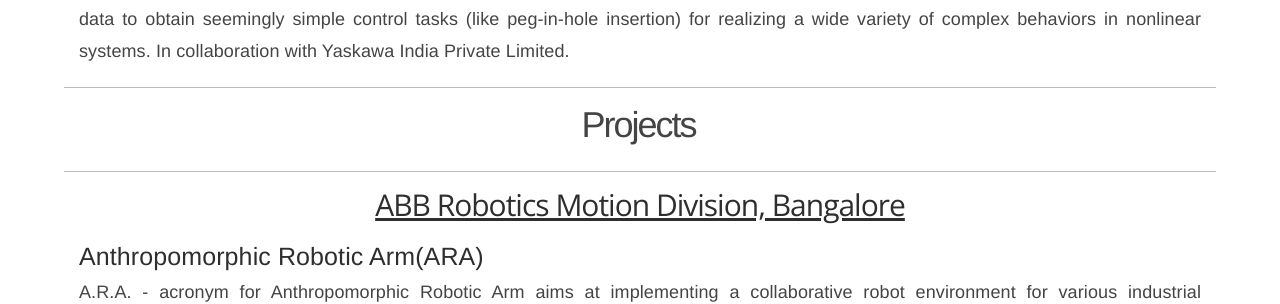
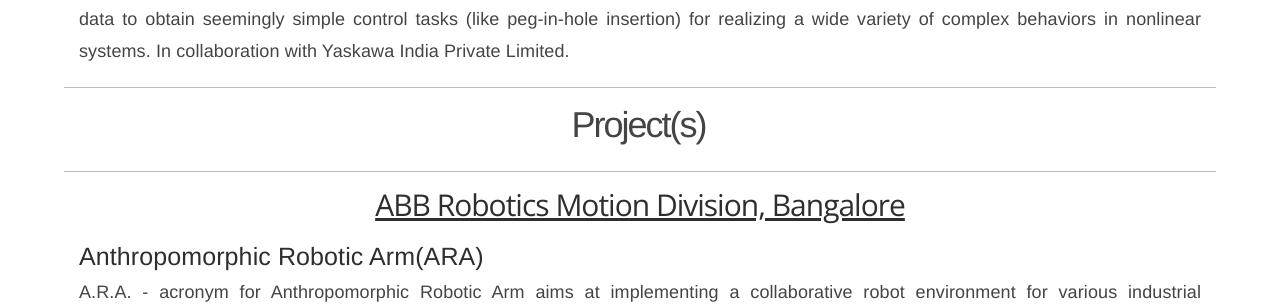
Before and after one commit to navuboy/navuboy.github.io, a Jekyll site: the page built from research.html, in a window 1280 px wide. Shown: the part 1139-1443 px from the top of the page. Built offline with Jekyll 4.4.1, drawn with Linux system fonts in a browser that asks for light colours; some web fonts are replaced.

Commit message:
Updated research.md

```diff
--- a/_includes/research.md
+++ b/_includes/research.md
@@ -71,7 +71,7 @@
 
 ---
 
-<h1 class="rsection">Projects</h1>
+<h1 class="rsection">Project(s)</h1>
 ---
 
 <h2><u>ABB Robotics Motion Division, Bangalore</u></h2>
```
